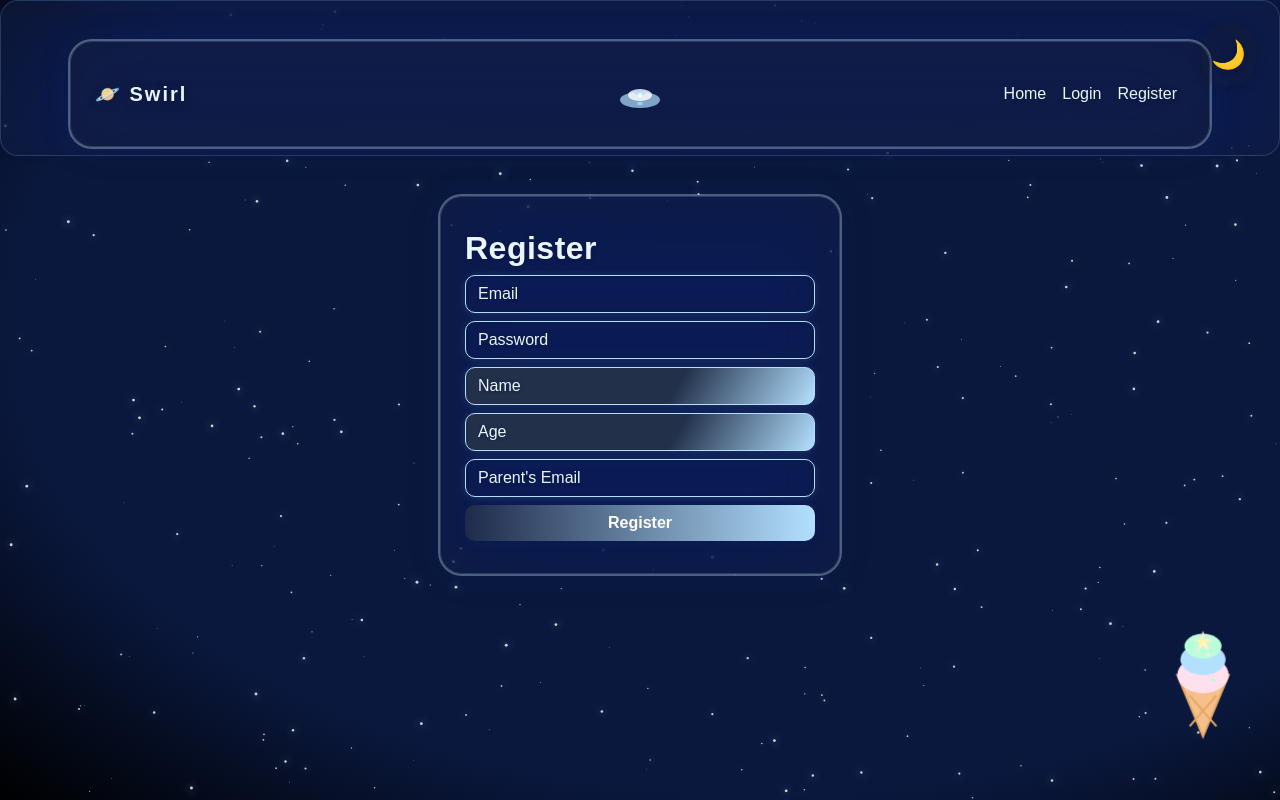
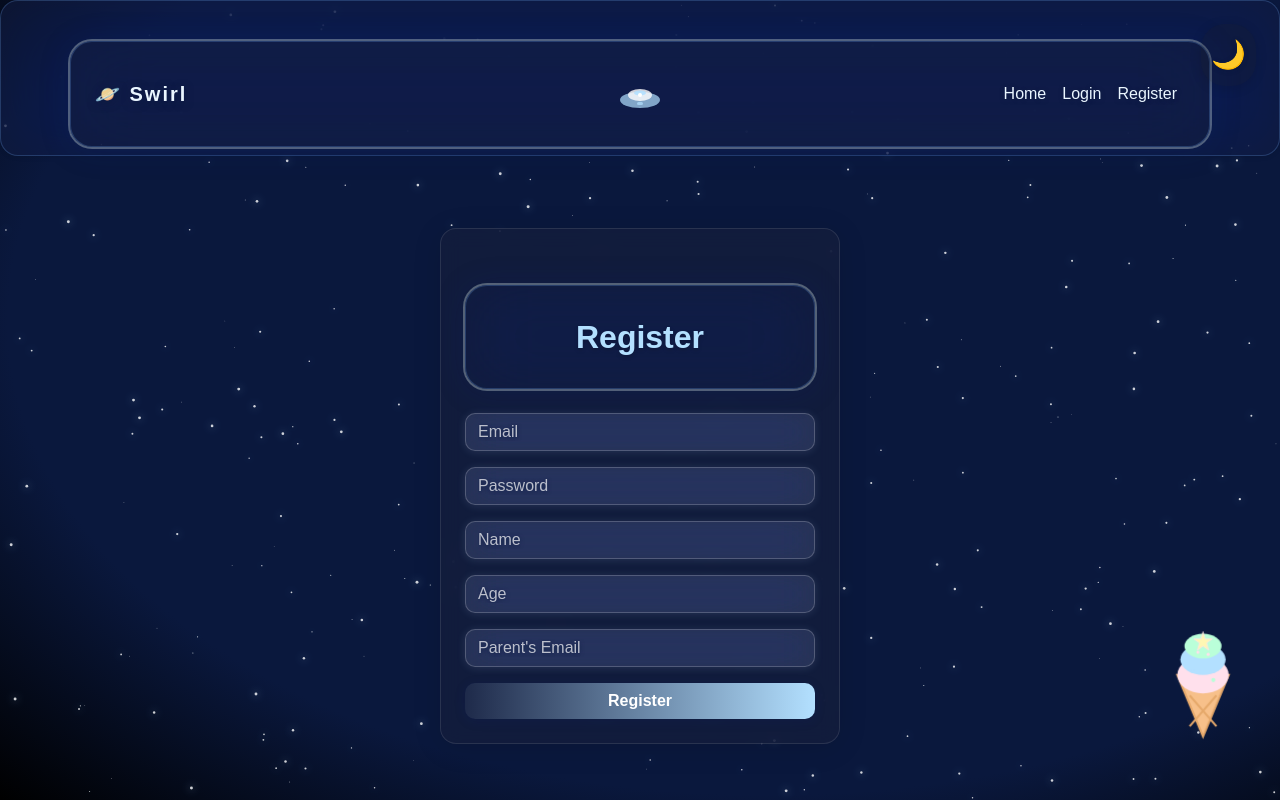
Before and after one commit to kartikg000/swirls-social, a React (Create React App) app in the folder frontend/: page /register in a window 1280 px wide. Built offline with nearby package versions, Linux system fonts and the light colour scheme.

Commit message:
Enhanced Register UI to match Login page styling

```diff
--- a/frontend/src/Register.js
+++ b/frontend/src/Register.js
@@ -64,15 +64,17 @@ function Register() {
     };
 
     return (
-        <div className="container" style={{ maxWidth: 400, margin: "40px auto" }}>
-            <h2 className="form-title">Register</h2>
+        <div className="auth-container">
+            <div className="container p-4" style={{ maxWidth: 400, margin: "40px auto" }}>
+                <h2 className="text-center mb-4">Register</h2>
                 {message && (
-                <div className={`alert ${message.includes('successful') ? 'alert-success' : 'alert-danger'}`}
+                    <div className={`alert ${message.includes('successful') ? 'alert-success' : 'alert-danger'} mb-3`}
                         style={{ whiteSpace: 'pre-wrap' }}>
                         {message}
                     </div>
                 )}
                 <form onSubmit={handleSubmit}>
+                    <div className="mb-3">
                         <input
                             name="email"
                             type="email"
@@ -80,8 +82,10 @@ function Register() {
                             onChange={handleChange}
                             placeholder="Email"
                             required
-                    className="form-control mb-2"
+                            className="form-control"
                         />
+                    </div>
+                    <div className="mb-3">
                         <input
                             name="password"
                             type="password"
@@ -89,16 +93,20 @@ function Register() {
                             onChange={handleChange}
                             placeholder="Password"
                             required
-                    className="form-control mb-2"
+                            className="form-control"
                         />
+                    </div>
+                    <div className="mb-3">
                         <input
                             name="name"
                             value={form.name}
                             onChange={handleChange}
                             placeholder="Name"
                             required
-                    className="form-control mb-2"
+                            className="form-control"
                         />
+                    </div>
+                    <div className="mb-3">
                         <input
                             name="age"
                             type="number"
@@ -106,8 +114,10 @@ function Register() {
                             onChange={handleChange}
                             placeholder="Age"
                             required
-                    className="form-control mb-2"
+                            className="form-control"
                         />
+                    </div>
+                    <div className="mb-3">
                         <input
                             name="parent_email"
                             type="email"
@@ -115,8 +125,9 @@ function Register() {
                             onChange={handleChange}
                             placeholder="Parent's Email"
                             required
-                    className="form-control mb-2"
+                            className="form-control"
                         />
+                    </div>
                     <button type="submit" className="btn btn-primary w-100">Register</button>
                 </form>
                 {message && message.includes('successful') && (
@@ -127,6 +138,7 @@ function Register() {
                     </div>
                 )}
             </div>
+        </div>
     );
 }
 
```
Lines whose indentation alone changed are shown as unchanged.
